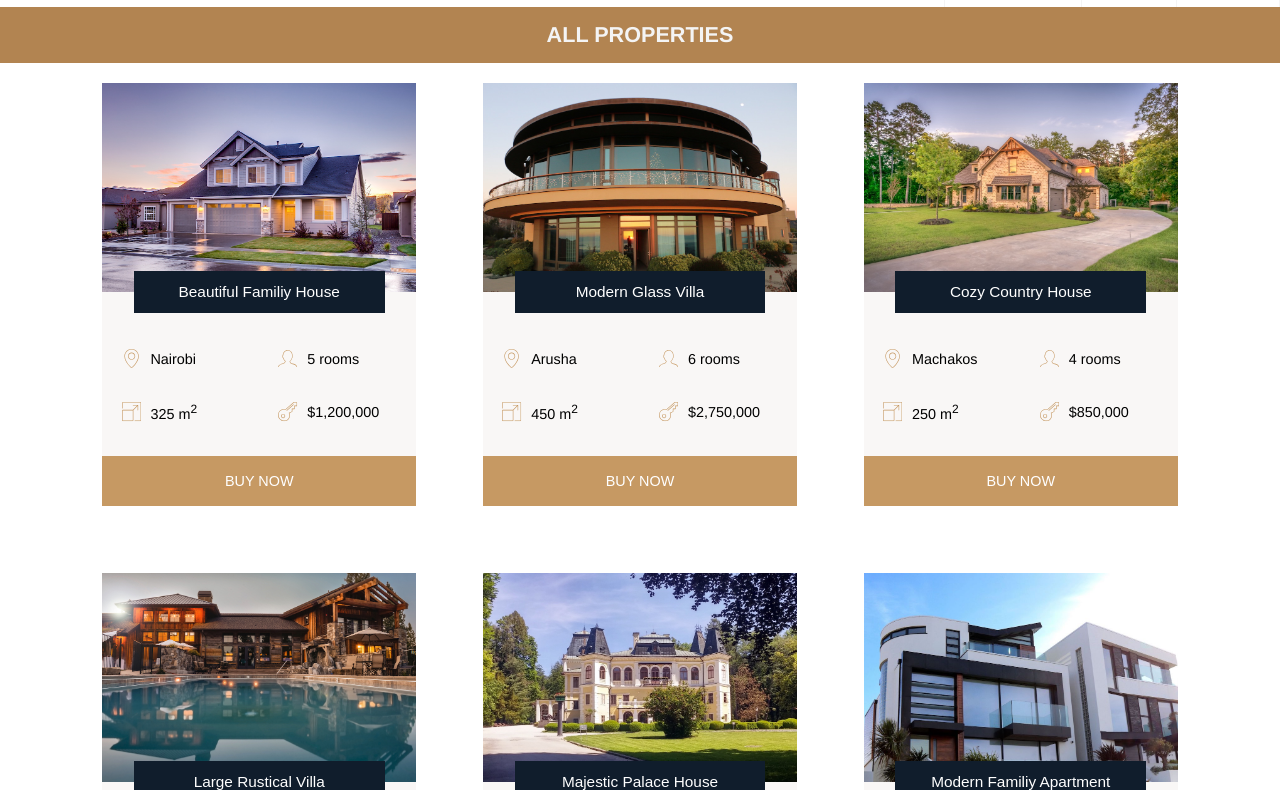
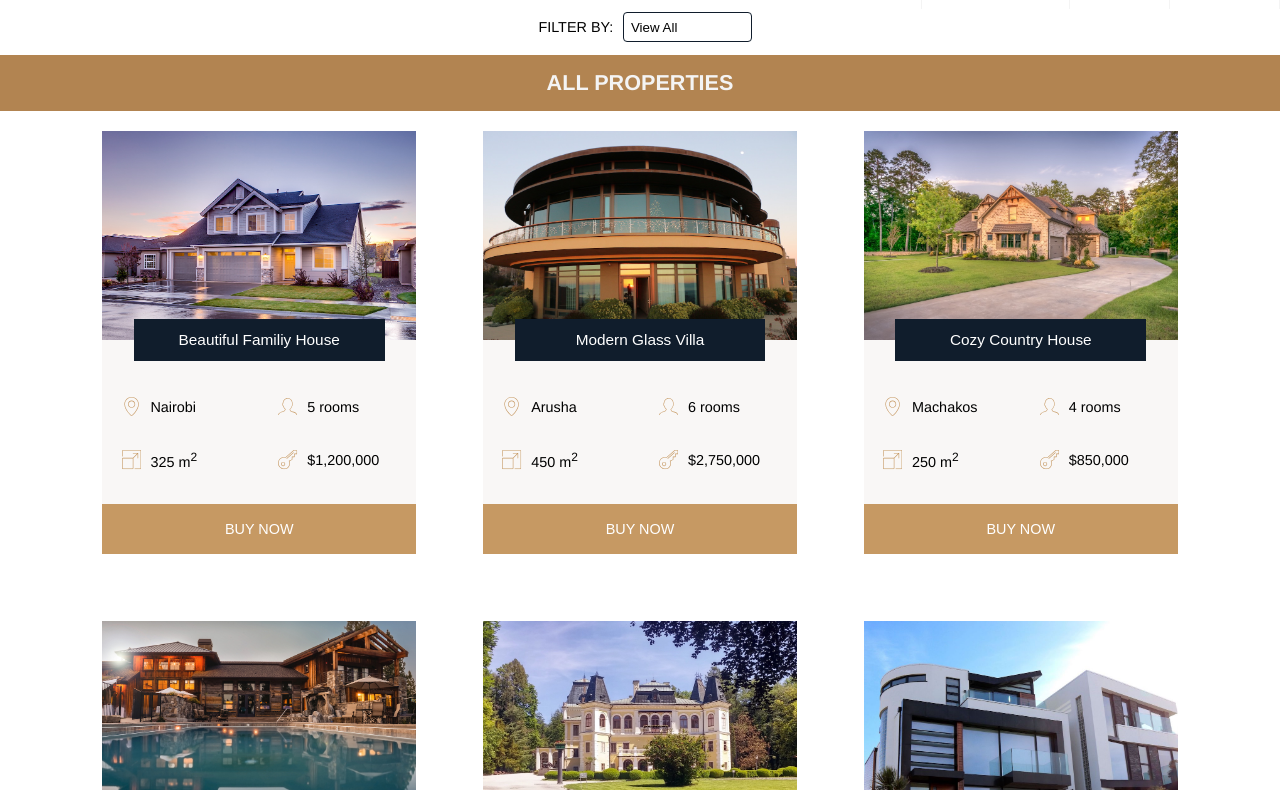
Before and after one commit to Kitingu/PropertyPro, a plain HTML site: page UI/all_adverts.html in a window 1280 px wide. Shown: the part 47-837 px from the top of the page. Drawn offline with Linux system fonts and the light colour scheme.

Commit message:
feat(filter-adverts):filter adverts by a specific type -add filter dropdown -style the filter dropdown [Finishes #166720708]

```diff
--- a/UI/all_adverts.html
+++ b/UI/all_adverts.html
@@ -9,6 +9,8 @@
 
     <!-- css links -->
     <link rel="stylesheet" href="./css/main.css">
+    <link rel="stylesheet" href="css/filter.css">
+    <link rel="stylesheet" href="css/forms.css">
     <link rel="stylesheet" href="https://cdnjs.cloudflare.com/ajax/libs/font-awesome/4.7.0/css/font-awesome.min.css">
 </head>
 
@@ -25,7 +27,20 @@
             <li><a href="signup.html"> Sign up</a></li>
         </ul>
     </header>
+    <div class="filter">
+        <p>Filter By:</p>
+        <div class="custom-select">
 
+
+            <select name="filter-by-type" id="filter">
+                <option selected value="view-all">View All</option>
+                <option value="two-bedroom">Two Bedroom</option>
+                <option value="three-bedroom">Three Bedroom</option>
+                <option value="flat">Flats</option>
+                <option value="pet-friendly"> Pet Friendly</option>
+            </select>
+        </div>
+    </div>
     <div class="heading">
         <h2>All Properties</h2>
     </div>
--- /dev/null
+++ b/UI/css/filter.css
@@ -0,0 +1,86 @@
+.filter {
+    clear: both;
+    display: flex;
+    flex-direction: row;
+    justify-content: center;
+    align-items: center;
+}
+
+.filter p {
+    color: #000;
+    font-weight: 500;
+    text-align: center;
+    padding: 10px;
+    font-size: 1.5em;
+    text-transform: uppercase;
+}
+
+@media(max-width:600px) {
+    .filter {
+        flex-direction: column;
+    }
+}
+
+.custom-select {
+    display: inline-block;
+    position: relative;
+    vertical-align: middle;
+    padding: 0;
+    overflow: hidden;
+    background: #fff;
+    color: #101d2c;
+    border: 1px solid #101d2c;
+    text-shadow: none;
+    -moz-border-radius: 4px;
+    -webkit-border-radius: 4px;
+    border-radius: 4px;
+    -moz-transition: box-shadow 0.25s ease;
+    -o-transition: box-shadow 0.25s ease;
+    -webkit-transition: box-shadow 0.25s ease;
+    transition: box-shadow 0.25s ease;
+}
+
+.custom-select:hover {
+    -moz-box-shadow: 0 1px 4px rgba(0, 0, 0, 0.15);
+    -webkit-box-shadow: 0 1px 4px rgba(0, 0, 0, 0.15);
+    box-shadow: 0 1px 4px rgba(0, 0, 0, 0.15);
+}
+
+.custom-select:before {
+    position: absolute;
+    top: 0.5em;
+    right: 0.5em;
+    pointer-events: none;
+}
+
+.custom-select select {
+    cursor: pointer;
+    padding: 0.5em;
+    padding-right: 2em;
+    width: 130%;
+    border: none;
+    background: transparent;
+    background-image: none;
+    -webkit-appearance: none;
+    -moz-appearance: none;
+    appearance: none;
+    text-indent: 0.01px;
+    text-overflow: '';
+    width: 160% \9;
+}
+
+.custom-select select:focus {
+    outline: none;
+}
+
+.custom-select:before {
+    font-family: "icons";
+    font-style: normal;
+    font-weight: normal;
+    font-variant: normal;
+    text-transform: none;
+}
+
+.icon--down:before, .select:before {
+    content: "\e600";
+}
--- a/UI/css/forms.css
+++ b/UI/css/forms.css
@@ -1,6 +1,3 @@
-html {
-    font-size: 80%;
-}
 
 * {
     box-sizing: border-box;
@@ -33,14 +30,15 @@ html {
     background-color: #101d2c;
     color: #fff;
     border: none;
-    border-radius: 5%;
+    border-radius: 5px;
     font-family: "Josefin Sans", sans-serif;
     font-size: 1.5rem;
     text-transform: uppercase;
-    padding: 1.2rem 2rem;
+    padding:  10px 20px;
     cursor: pointer;
     transition: all .2s;
     margin: 10px;
+    /* width: 150px; */
 }
 
 .fixed {
--- a/UI/css/main.css
+++ b/UI/css/main.css
@@ -40,7 +40,7 @@ a {
     padding: 20px 20px;
     border-right: 1px solid #f4f4f4;
     text-decoration: none;
-    font-size: 1.3em;
+    font-size: 1.5em;
 }
 
 .header li a:hover, .header .menu-btn:hover {
--- a/UI/css/profile.css
+++ b/UI/css/profile.css
@@ -8,8 +8,7 @@
     justify-content: space-between;
     margin: 5%;
     align-items: flex-end;
-    ;
-    /* height: 40vh; */
+    font-size: 100%;
 }
 
 .user-details {
@@ -19,6 +18,7 @@
 }
 
 .box p {
+    font-size: 1.5em;
     align-content: flex-start;
     padding: 10px;
     color: #000;
@@ -26,7 +26,7 @@
 }
 
 .view .details p {
-    font-size: 25px;
+    font-size: 24px;
     text-align: center;
     color: #000;
     font-weight: 700;
--- a/UI/css/tables.css
+++ b/UI/css/tables.css
@@ -5,6 +5,7 @@ table {
     width: 95%;
     table-layout: fixed;
     margin: 4% auto;
+    font-size: 1.3em;
 }
 
 table caption {
```
